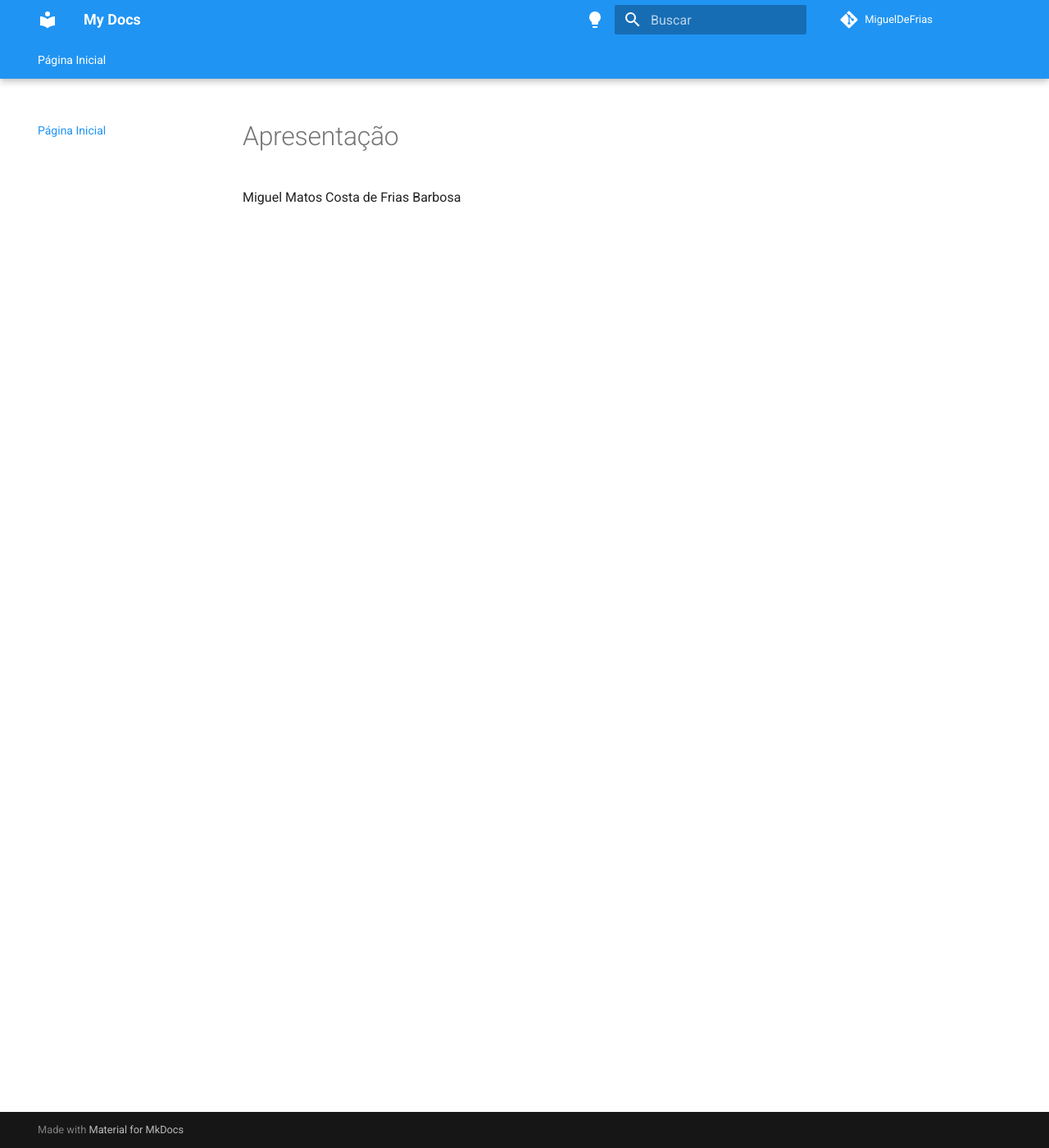
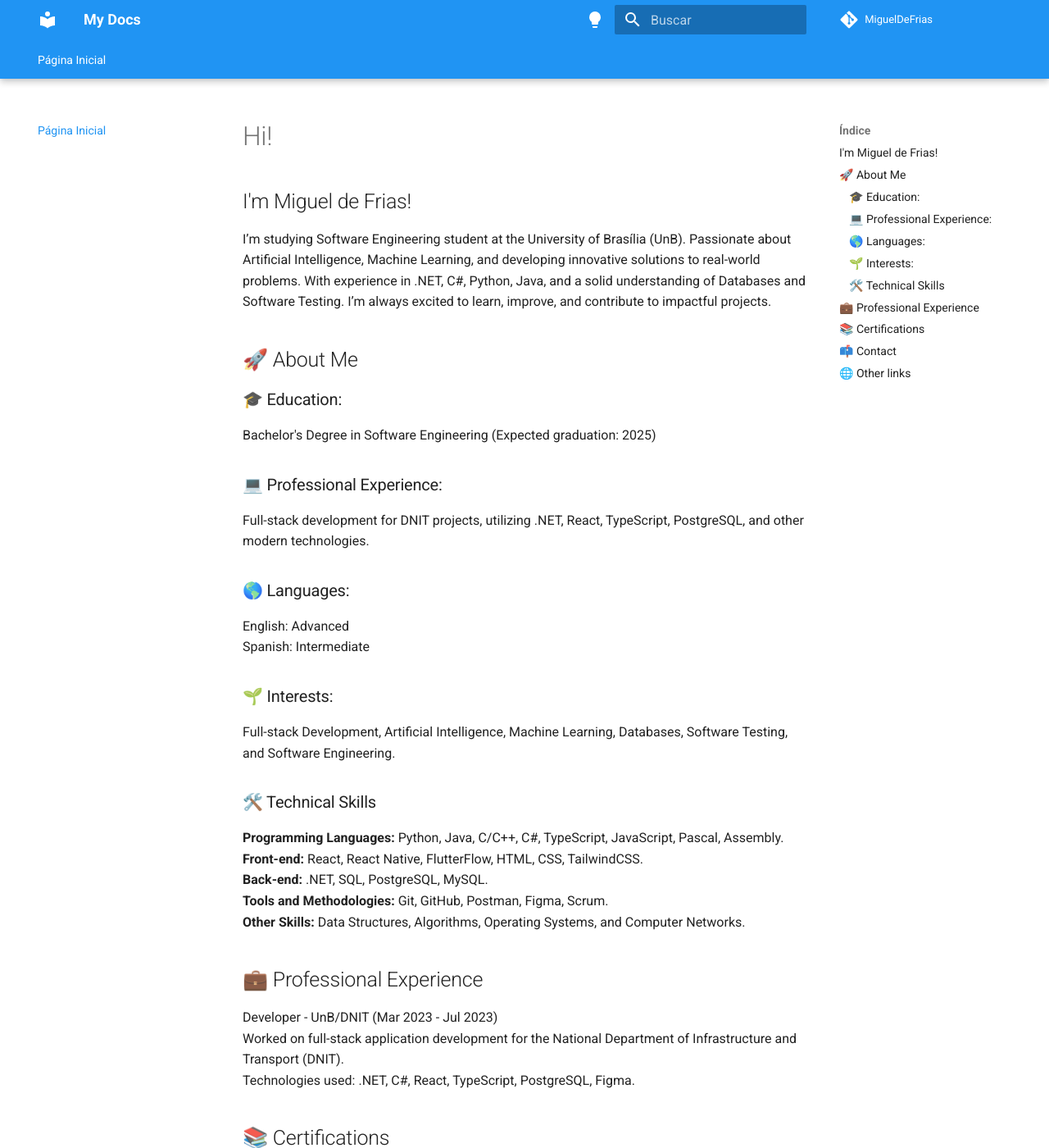
Before and after one commit to migueldefrias/MiguelDeFrias, an MkDocs documentation site: the page built from docs/index.md, in a window 1280 px wide and 1400 px high. Shown: the whole window at 82% size. Built offline with MkDocs 1.6.1 and Material for MkDocs 9.7.7, drawn with Linux system fonts in a browser that asks for light colours; comment, search, counter and statistics services are not loaded; some of the changed text lies outside the part shown.

Commit message:
Update index.md

```diff
--- a/docs/index.md
+++ b/docs/index.md
@@ -1,3 +1,39 @@
-# Apresentação
+# Hi!
+## I'm Miguel de Frias!
 
-Miguel Matos Costa de Frias Barbosa
+I’m studying Software Engineering student at the University of Brasília (UnB). Passionate about Artificial Intelligence, Machine Learning, and developing innovative solutions to real-world problems. With experience in .NET, C#, Python, Java, and a solid understanding of Databases and Software Testing. I’m always excited to learn, improve, and contribute to impactful projects.
+
+
+## 🚀 About Me
+### 🎓 Education:
+Bachelor's Degree in Software Engineering (Expected graduation: 2025)
+### 💻 Professional Experience:
+Full-stack development for DNIT projects, utilizing .NET, React, TypeScript, PostgreSQL, and other modern technologies.
+### 🌎 Languages:
+English: Advanced <br>
+Spanish: Intermediate
+### 🌱 Interests:
+Full-stack Development, Artificial Intelligence, Machine Learning, Databases, Software Testing, and Software Engineering.
+### 🛠️ Technical Skills
+**Programming Languages:** Python, Java, C/C++, C#, TypeScript, JavaScript, Pascal, Assembly.<br>
+**Front-end:** React, React Native, FlutterFlow, HTML, CSS, TailwindCSS.<br>
+**Back-end:** .NET, SQL, PostgreSQL, MySQL.<br>
+**Tools and Methodologies:** Git, GitHub, Postman, Figma, Scrum.<br>
+**Other Skills:** Data Structures, Algorithms, Operating Systems, and Computer Networks.<br>
+
+## 💼 Professional Experience
+Developer - UnB/DNIT (Mar 2023 - Jul 2023)<br>
+Worked on full-stack application development for the National Department of Infrastructure and Transport (DNIT).<br>
+Technologies used: .NET, C#, React, TypeScript, PostgreSQL, Figma.
+
+## 📚 Certifications
+[Pearson English Certification - Wizard by Pearson](/Cert.Ingles_MiguelBarbosa.pdf)
+
+## 📫 Contact
+Email: miguelfrias8@gmail.com <br>
+Location: Brasília, Brazil <br>
+Number: +55 61 98567-0181
+
+## 🌐 Other links
+[![LinkedIn](https://img.shields.io/badge/LinkedIn-0077B5?style=for-the-badge&logo=linkedin&logoColor=white
+)](https://www.linkedin.com/in/miguel-de-frias/)
```
